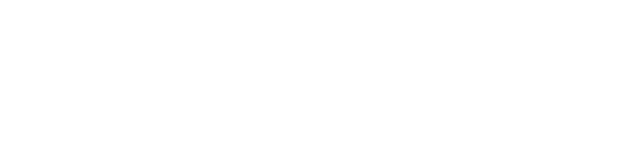
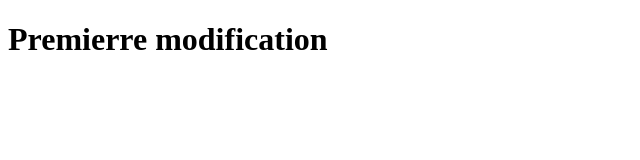
Before and after one commit to saveurdelime/ProjetBdBibilunette, a plain HTML site: page index.html in a window 1280 px wide. Shown: the whole page, without its empty margins (0-640 px from the left). Drawn offline with Linux system fonts and the light colour scheme.

Commit message:
premierre modification

```diff
--- a/index.html
+++ b/index.html
@@ -7,6 +7,6 @@
     <title>Document</title>
 </head>
 <body>
-
+<h1>Premierre modification</h1>
 </body>
 </html>
```
